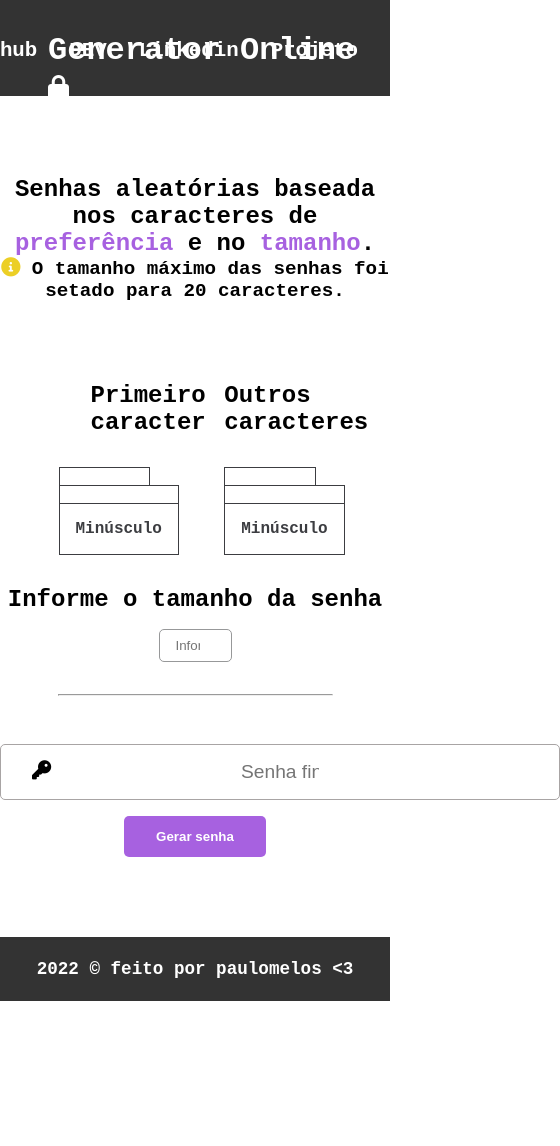
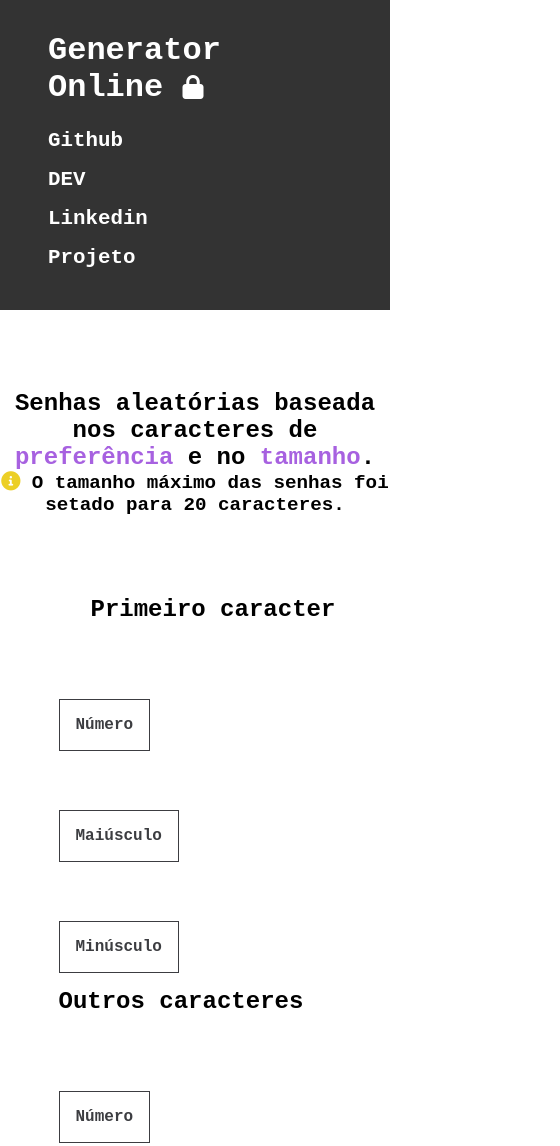
Before and after one commit to pauloesmelos/password-generator, a plain HTML site: page index.html in a window 390 px wide. Shown: the top 1146 px of the page, 560 px wide, since content can reach past the window. Before the commit the page ends 1001 px from the top, so only its background shows below. Drawn offline with Linux system fonts and the light colour scheme.

Commit message:
added mobile responsivity

```diff
--- a/style.css
+++ b/style.css
@@ -87,7 +87,6 @@ section h4{
 }
 .first-caracter{
     width: 50%;
-    max-width: 50%;
     margin-left: 15%;
 }
 input[type=radio]{
@@ -108,7 +107,6 @@ input[type=radio]:checked + label{
 }
 .others-caracter{
     width: 50%;
-    max-width: 50%;
 }
 .flex{
     margin-top: 3rem;
@@ -187,3 +185,45 @@ footer{
 footer p{
     font-size: 1.1rem;
 }
+/*media queries*/
+@media screen and (max-width: 800px){
+    .ul-nav{
+        display: block;
+        position: relative;
+        margin-top: 2rem;
+    }
+    .ul-nav li{
+        margin-top: 2rem;
+    }
+    .options{
+        flex-wrap: wrap;
+    }
+    .first-caracter{
+        width: 100%;
+    }
+    .others-caracter{
+        width: 100%;
+        margin-top: 2rem;
+        margin-left: 15%;
+    }
+}
+
+@media screen and (max-width: 600px){
+    #return{
+        width: 80%;
+        padding: 1rem;
+    }
+    #tamanho{
+        width: 30%;
+    }
+}
+
+@media screen and (max-width: 410px){
+    input[type=radio]{
+        display: block;
+    }
+    .logo{
+        display: block;
+        position: relative;
+    }
+}
```
